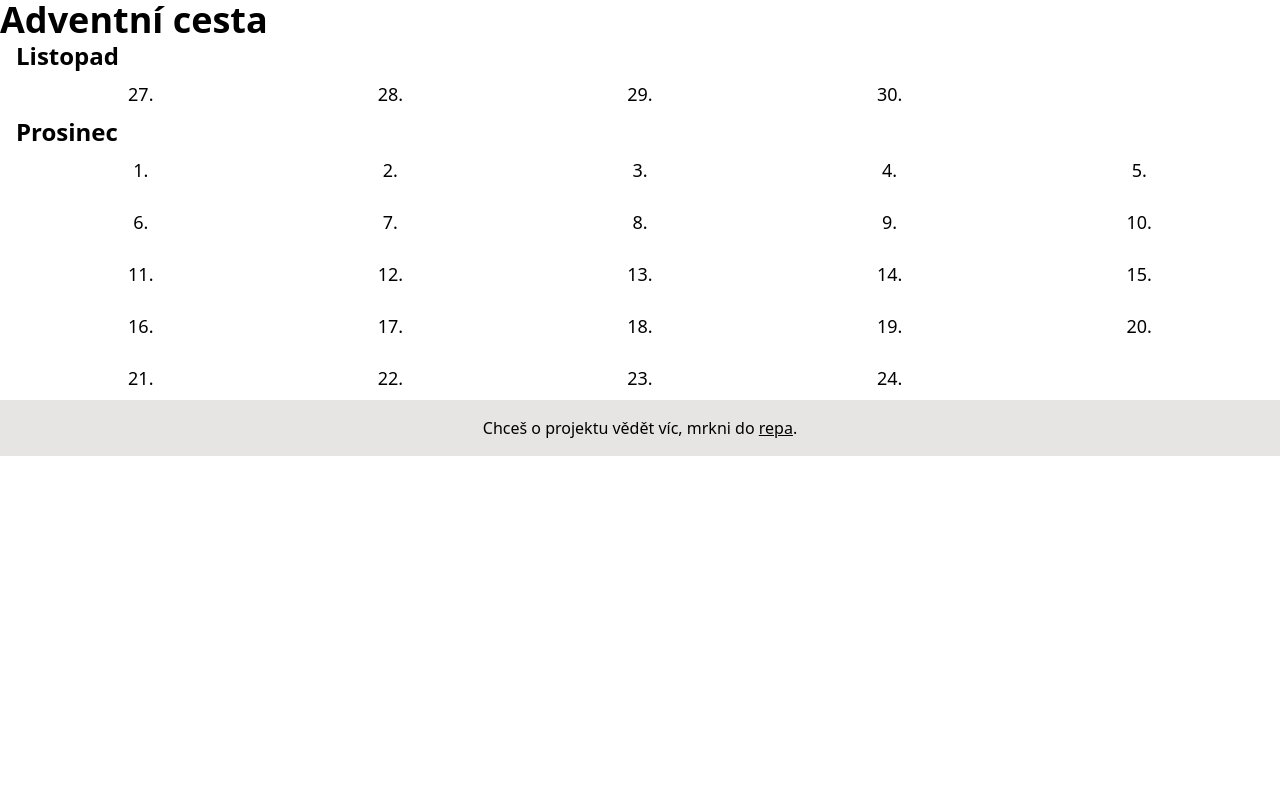
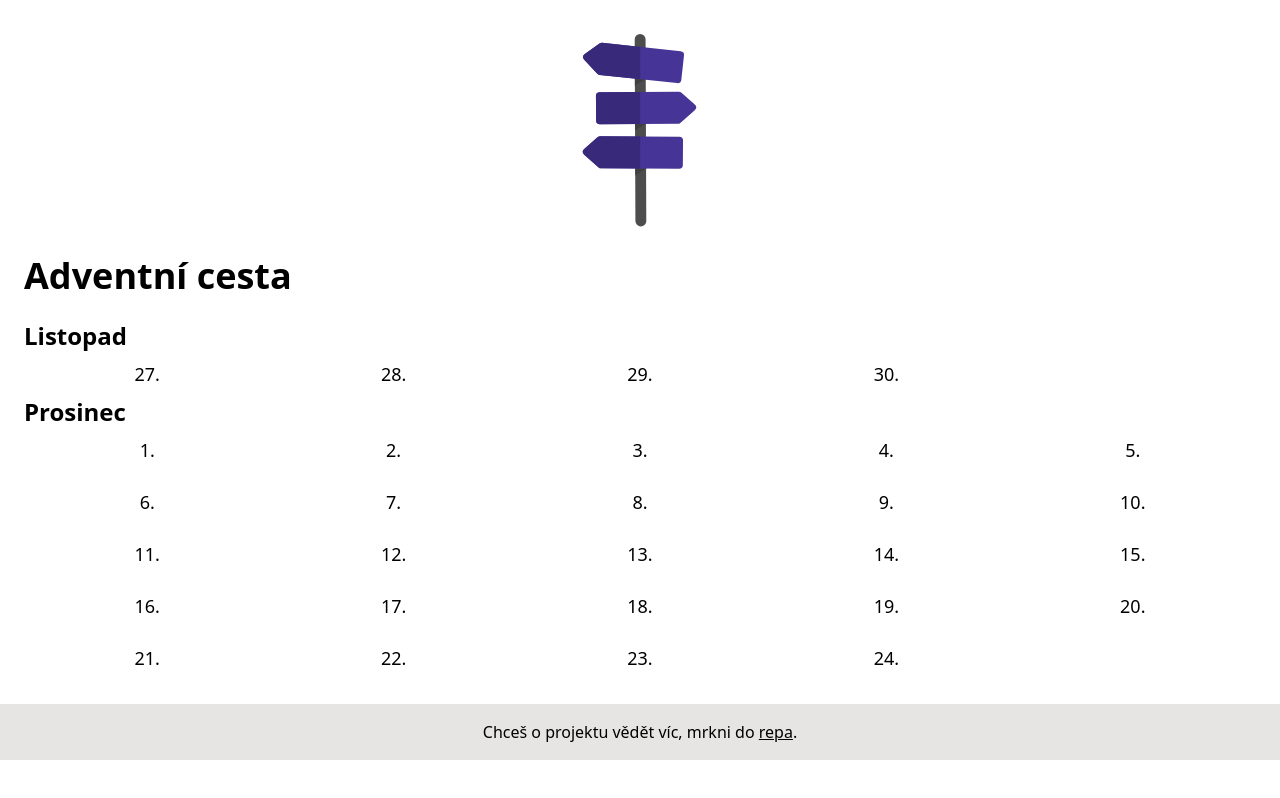
Before and after one commit to petrkucerak/adventnicesta, a Next.js app: page / in a window 1280 px wide. Built offline with nearby package versions, Linux system fonts and the light colour scheme.

Commit message:
Add image

```diff
--- a/components/utils/calendar.js
+++ b/components/utils/calendar.js
@@ -2,7 +2,7 @@ import Link from "next/link";
 
 export default function Calendar({ posts }) {
   return (
-    <div className="mx-4">
+    <div className="mx-6 my-6">
       <h4 className="text-2xl font-semibold">Listopad</h4>
       <div className="grid grid-cols-5 auto-cols-max gap-y-2">
         {posts.map((post) => {
--- a/pages/index.js
+++ b/pages/index.js
@@ -10,7 +10,8 @@ export default function Home({ allPosts }) {
         <title>Adventní cesta</title>
       </Head>
       <Layout>
-        <div>
+        <div className="mx-6 flex flex-col">
+          <img src="/icon.svg" className="h-64" />
           <h1 className="text-4xl font-bold">Adventní cesta</h1>
         </div>
         <Calendar posts={allPosts} />
```
